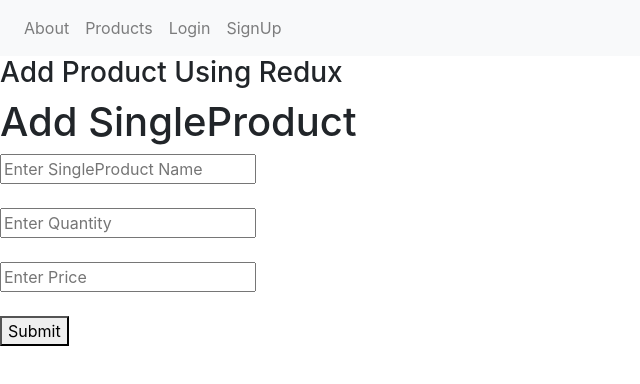
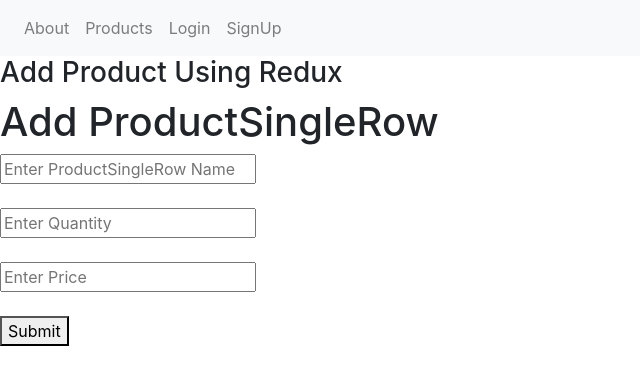
Before and after one commit to dheerajpundir4/react-redux-product-inventory, a React (Create React App) app: page /addProduct in a window 1280 px wide. Shown: the top 384 px of the page, without its empty margins (0-640 px from the left). Built offline with nearby package versions, Linux system fonts and the light colour scheme; data requests are answered from the project's data file.

Commit message:
renaming the file

```diff
--- a/src/App.js
+++ b/src/App.js
@@ -2,7 +2,7 @@ import React from 'react'
 import { BrowserRouter as Router, Route, Switch} from 'react-router-dom';
 
 // Using component
-import AllProductPage from './components/displayProduct/AllProductPage';
+import AllProductPage from './components/displayProduct/ProductTable';
 import AboutPage from './components/AboutPage';
 import AddProductPage from './components/curd/AddProductPage';
 import DisplayProductDetail from './components/curd/DisplayProductDetail';
--- a/src/components/curd/AddProductForm.js
+++ b/src/components/curd/AddProductForm.js
@@ -24,7 +24,7 @@ export default function AddProductForm(props) {
 function validate(values) {
     const errors = {};
     if (!values.productName) {
-        errors.productName = "SingleProduct Name is required";
+        errors.productName = "ProductSingleRow Name is required";
     }
     if (!values.quantity) {
         errors.quantity = "Quantity is required";
@@ -43,9 +43,9 @@ function validate(values) {
 
     return (
         <form onSubmit={handleSubmit}>
-            <h1>Add SingleProduct</h1>
+            <h1>Add ProductSingleRow</h1>
             <div>
-                <input type="text" placeholder="Enter SingleProduct Name" name="productName" onChange={handleChange} values={values.productName} />
+                <input type="text" placeholder="Enter ProductSingleRow Name" name="productName" onChange={handleChange} values={values.productName} />
                 {errors.productName?errors.productName:null}
             </div>
             <br/>
--- a/src/components/curd/EditProductForm.js
+++ b/src/components/curd/EditProductForm.js
@@ -26,7 +26,7 @@ export default function EditProductForm(props) {
 function validate(values) {
     const errors = {};
     if (!values.productName) {
-        errors.productName = "SingleProduct Name is required";
+        errors.productName = "ProductSingleRow Name is required";
     }
     if (!values.quantity) {
         errors.quantity = "Quantity is required";
@@ -45,9 +45,9 @@ function validate(values) {
 
     return (
         <form onSubmit={handleSubmit}>
-            <h1>Add SingleProduct</h1>
+            <h1>Add ProductSingleRow</h1>
             <div>
-                <input type="text" placeholder="Enter SingleProduct Name" name="productName" onChange={handleChange} values={values.productName} />
+                <input type="text" placeholder="Enter ProductSingleRow Name" name="productName" onChange={handleChange} values={values.productName} />
                 {errors.productName?errors.productName:null}
             </div>
             <br/>
--- a/src/components/displayProduct/SingleProduct.js
+++ b/src/components/displayProduct/ProductSingleRow.js
@@ -6,7 +6,7 @@ import Button from 'react-bootstrap/Button'
 
 
 
-const SingleProduct = ({ id, productName, quantity, price }) => (
+const ProductSingleRow = ({ id, productName, quantity, price }) => (
 
 
   <tr>
@@ -31,4 +31,4 @@ const SingleProduct = ({ id, productName, quantity, price }) => (
   </tr>
 );
 
-export default SingleProduct;
+export default ProductSingleRow;
--- a/src/components/displayProduct/AllProductPage.js
+++ b/src/components/displayProduct/ProductTable.js
@@ -3,18 +3,18 @@ import { Link } from 'react-router-dom'
 import { connect } from 'react-redux';
 
 //using component
-import SingleProduct from './SingleProduct.js';
+import ProductSingleRow from './ProductSingleRow.js';
 
 // Using bootstrap
 import Table from 'react-bootstrap/Table';
 
 
-class AllProductPage extends React.Component {
+class ProductTable extends React.Component {
     render() {
 
         let productNodes = this.props.products.map(product =>
             (
-              <SingleProduct id={product.id} productName={product.productName} quantity={product.quantity} price={product.price} />
+              <ProductSingleRow id={product.id} productName={product.productName} quantity={product.quantity} price={product.price} />
             ));
 
 
@@ -57,4 +57,4 @@ const mapDispatchtoProps = (dispatch) => {
     }
 }
 
-export default connect(mapStatetoProps, mapDispatchtoProps)(AllProductPage);
+export default connect(mapStatetoProps, mapDispatchtoProps)(ProductTable);
--- a/src/data/ProductApi.js
+++ b/src/data/ProductApi.js
@@ -26,7 +26,7 @@ export default class ProductApi{
     static saveProduct(product){
         console.log("clone lenght"+_clone.item)
           //  currentID=_clone.leng+2;
-           console.log("SingleProduct Saved");
+           console.log("ProductSingleRow Saved");
            console.log(product.productName);
            currentID=currentID+1;
           // product.id=currentID;
```
Also changed, not shown: 1 other file (tests, documents, lock files or other folders).
